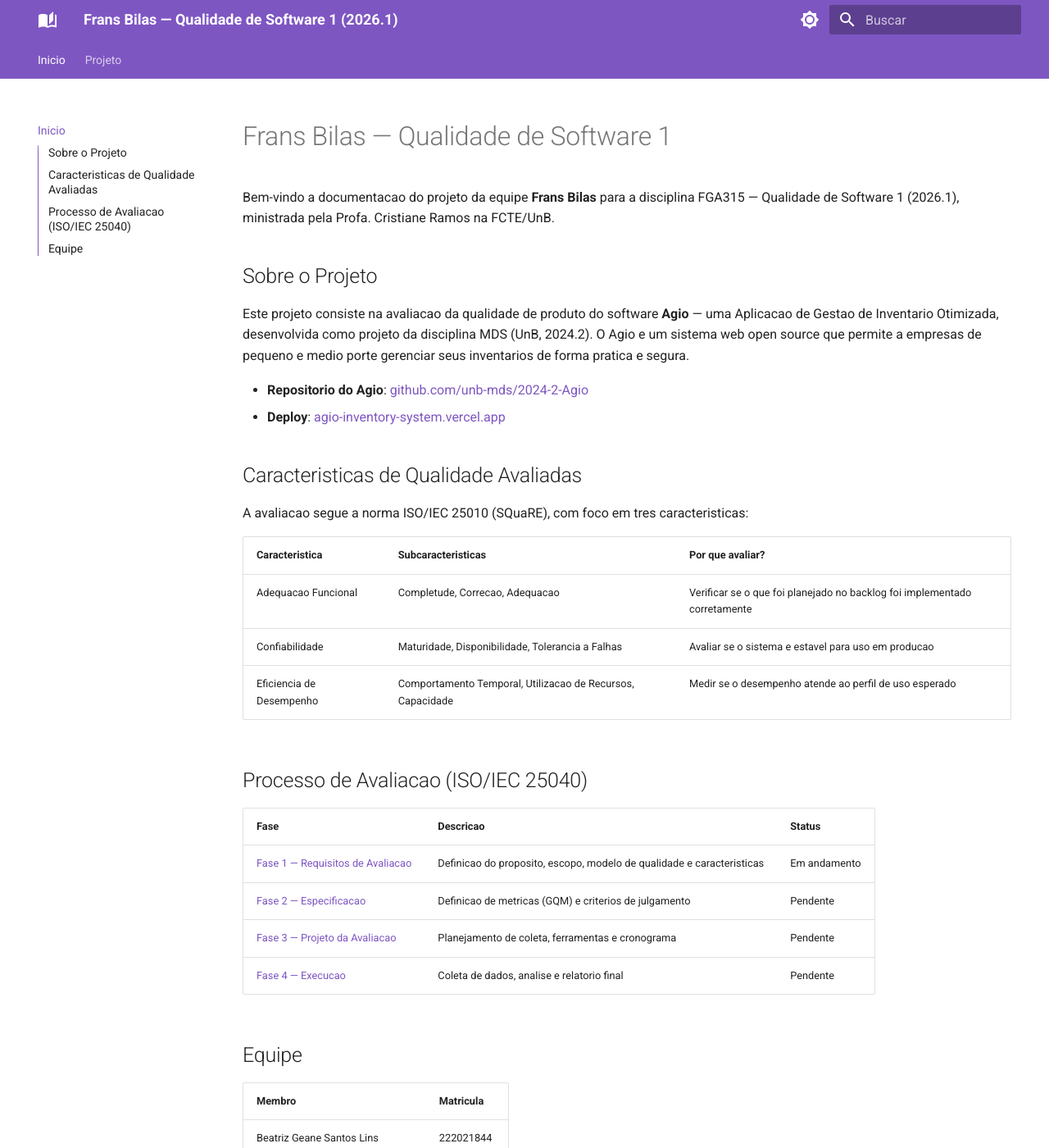
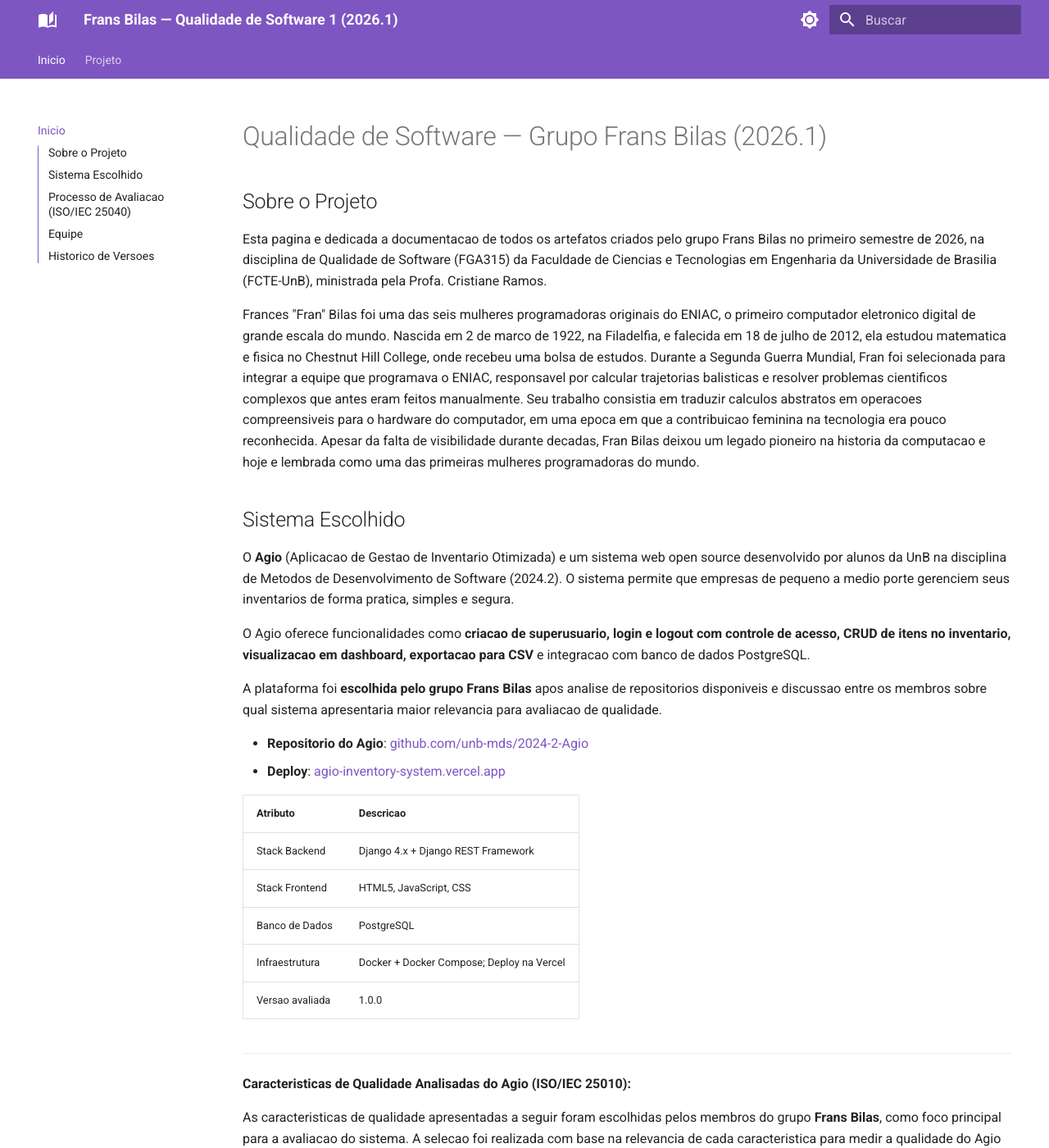
Before and after one commit to FCTE-Qualidade-de-Software-1/2026-1_T01_FRANS_BILAS, an MkDocs documentation site: the page built from docs/index.md, in a window 1280 px wide and 1400 px high. Shown: the whole window at 82% size. Built offline with MkDocs 1.6.1 and Material for MkDocs 9.7.7, drawn with Linux system fonts in a browser that asks for light colours; some of the changed text lies outside the part shown.

Commit message:
mudança no index

```diff
--- a/docs/index.md
+++ b/docs/index.md
@@ -1,23 +1,63 @@
-# Frans Bilas — Qualidade de Software 1
-
-Bem-vindo a documentacao do projeto da equipe **Frans Bilas** para a disciplina FGA315 — Qualidade de Software 1 (2026.1), ministrada pela Profa. Cristiane Ramos na FCTE/UnB.
+# Qualidade de Software — Grupo Frans Bilas (2026.1)
 
 ## Sobre o Projeto
 
-Este projeto consiste na avaliacao da qualidade de produto do software **Agio** — uma Aplicacao de Gestao de Inventario Otimizada, desenvolvida como projeto da disciplina MDS (UnB, 2024.2). O Agio e um sistema web open source que permite a empresas de pequeno e medio porte gerenciar seus inventarios de forma pratica e segura.
+Esta pagina e dedicada a documentacao de todos os artefatos criados pelo grupo Frans Bilas no primeiro semestre de 2026, na disciplina de Qualidade de Software (FGA315) da Faculdade de Ciencias e Tecnologias em Engenharia da Universidade de Brasilia (FCTE-UnB), ministrada pela Profa. Cristiane Ramos.
+
+Frances "Fran" Bilas foi uma das seis mulheres programadoras originais do ENIAC, o primeiro computador eletronico digital de grande escala do mundo. Nascida em 2 de marco de 1922, na Filadelfia, e falecida em 18 de julho de 2012, ela estudou matematica e fisica no Chestnut Hill College, onde recebeu uma bolsa de estudos. Durante a Segunda Guerra Mundial, Fran foi selecionada para integrar a equipe que programava o ENIAC, responsavel por calcular trajetorias balisticas e resolver problemas cientificos complexos que antes eram feitos manualmente. Seu trabalho consistia em traduzir calculos abstratos em operacoes compreensiveis para o hardware do computador, em uma epoca em que a contribuicao feminina na tecnologia era pouco reconhecida. Apesar da falta de visibilidade durante decadas, Fran Bilas deixou um legado pioneiro na historia da computacao e hoje e lembrada como uma das primeiras mulheres programadoras do mundo.
+
+## Sistema Escolhido
+
+O **Agio** (Aplicacao de Gestao de Inventario Otimizada) e um sistema web open source desenvolvido por alunos da UnB na disciplina de Metodos de Desenvolvimento de Software (2024.2). O sistema permite que empresas de pequeno a medio porte gerenciem seus inventarios de forma pratica, simples e segura.
+
+O Agio oferece funcionalidades como **criacao de superusuario, login e logout com controle de acesso, CRUD de itens no inventario, visualizacao em dashboard, exportacao para CSV** e integracao com banco de dados PostgreSQL.
+
+A plataforma foi **escolhida pelo grupo Frans Bilas** apos analise de repositorios disponiveis e discussao entre os membros sobre qual sistema apresentaria maior relevancia para avaliacao de qualidade.
 
 - **Repositorio do Agio**: [github.com/unb-mds/2024-2-Agio](https://github.com/unb-mds/2024-2-Agio)
 - **Deploy**: [agio-inventory-system.vercel.app](https://agio-inventory-system.vercel.app/)
 
-## Caracteristicas de Qualidade Avaliadas
+| Atributo | Descricao |
+|---|---|
+| Stack Backend | Django 4.x + Django REST Framework |
+| Stack Frontend | HTML5, JavaScript, CSS |
+| Banco de Dados | PostgreSQL |
+| Infraestrutura | Docker + Docker Compose; Deploy na Vercel |
+| Versao avaliada | 1.0.0 |
 
-A avaliacao segue a norma ISO/IEC 25010 (SQuaRE), com foco em tres caracteristicas:
+---
 
-| Caracteristica | Subcaracteristicas | Por que avaliar? |
-|---|---|---|
-| Adequacao Funcional | Completude, Correcao, Adequacao | Verificar se o que foi planejado no backlog foi implementado corretamente |
-| Confiabilidade | Maturidade, Disponibilidade, Tolerancia a Falhas | Avaliar se o sistema e estavel para uso em producao |
-| Eficiencia de Desempenho | Comportamento Temporal, Utilizacao de Recursos, Capacidade | Medir se o desempenho atende ao perfil de uso esperado |
+**Caracteristicas de Qualidade Analisadas do Agio (ISO/IEC 25010):**
+
+As caracteristicas de qualidade apresentadas a seguir foram escolhidas pelos membros do grupo **Frans Bilas**, como foco principal para a avaliacao do sistema. A selecao foi realizada com base na relevancia de cada caracteristica para medir a qualidade do Agio em relacao as necessidades dos usuarios e a confiabilidade do sistema, utilizando uma matriz de Impacto x Viabilidade (detalhada na [Fase 1](fase1.md)).
+
+*Tabela 1: Caracteristicas de Qualidade Escolhidas*
+
+| Caracteristica | Subcaracteristica | Exemplo no Agio | Impacto para o Usuario |
+|---|---|---|---|
+| Adequacao Funcional | Completude | Todas as funcionalidades de CRUD, autenticacao e exportacao CSV estao disponiveis conforme o backlog | Usuario consegue realizar todas as tarefas de gestao de inventario sem limitacoes |
+|  | Correcao | Os dados de inventario exibidos no dashboard refletem corretamente as operacoes realizadas | Usuario recebe informacoes precisas sobre estoque, aumentando confianca no sistema |
+|  | Adequacao (Pertinencia) | Funcionalidades implementadas atendem as necessidades reais de gestao de inventario para PMEs | Usuario realiza tarefas de forma alinhada ao seu objetivo de negocio |
+| Confiabilidade | Maturidade | Sistema com testes automatizados (pytest-django) e CI/CD no GitHub Actions | Reduz frustracoes e interrupcoes durante o uso cotidiano |
+|  | Disponibilidade | Aplicacao publicada na Vercel com acesso continuo | Usuario pode acessar o sistema quando necessario |
+|  | Tolerancia a Falhas | Caso o banco esteja indisponivel ou entradas invalidas sejam enviadas, o sistema responde de forma controlada | Evita perda de dados e mantem servicos essenciais disponiveis |
+| Eficiencia de Desempenho | Comportamento Temporal | Endpoints da API REST respondem dentro de tempos aceitaveis para operacoes de CRUD | Usuario nao percebe lentidao ao adicionar, editar ou consultar itens |
+|  | Utilizacao de Recursos | Consumo de CPU e memoria dos containers Docker dentro de limites aceitaveis | Sistema nao sobrecarrega a infraestrutura do servidor |
+|  | Capacidade | Sistema suporta multiplos usuarios simultaneos sem degradacao | Empresa pode operar com varios funcionarios acessando o inventario ao mesmo tempo |
+
+---
+
+**Objetivos de Desenvolvimento Sustentavel (ODS) Escolhidos:**
+
+Os **Objetivos de Desenvolvimento Sustentavel (ODS)** foram estabelecidos pela Organizacao das Nacoes Unidas (ONU) para orientar acoes globais em prol de um futuro mais sustentavel, inclusivo e justo.
+
+Para este projeto, o grupo optou pelos seguintes ODS:
+
+- **ODS 9 — Industria, Inovacao e Infraestrutura:** O Agio oferece uma solucao gratuita e open source de gestao de inventario para PMEs, reduzindo a barreira de entrada tecnologica para empresas que nao podem pagar por sistemas comerciais.
+
+- **ODS 12 — Consumo e Producao Responsaveis:** Um sistema de gestao de inventario eficiente reduz desperdicios por superestoque ou falta de controle, contribuindo para praticas de producao mais responsaveis.
+
+---
 
 ## Processo de Avaliacao (ISO/IEC 25040)
 
@@ -28,15 +68,25 @@
 | [Fase 3 — Projeto da Avaliacao](fase3.md) | Planejamento de coleta, ferramentas e cronograma | Pendente |
 | [Fase 4 — Execucao](fase4.md) | Coleta de dados, analise e relatorio final | Pendente |
 
+---
+
 ## Equipe
 
-| Membro | Matricula |
-|---|---|
-| Beatriz Geane Santos Lins | 222021844 |
-| Eduardo Belarmino Silva | 221008580 |
-| Joao Pedro Araujo de Freitas Lyra | 232003661 |
-| Manoel Castro Moura Filho | 200023535 |
-| Rivadalvio Joaquim da Silva Filho | 232024026 |
+| Membro | Matricula | GitHub |
+|---|---|---|
+| Beatriz Geane Santos Lins | 222021844 | [GitHub](https://github.com/) |
+| Eduardo Belarmino Silva | 221008580 | [GitHub](https://github.com/) |
+| Joao Pedro Araujo de Freitas Lyra | 232003661 | [GitHub](https://github.com/Jadequilin) |
+| Manoel Castro Moura Filho | 200023535 | [GitHub](https://github.com/) |
+| Rivadalvio Joaquim da Silva Filho | 232024026 | [GitHub](https://github.com/) |
+
+---
+
+## Historico de Versoes
+
+| Versao | Data | Descricao | Autor(a) |
+|:---:|:---:|:---:|:---:|
+| 1.0 | 11/05/2026 | Criacao da pagina inicial e estrutura do repositorio | Equipe Frans Bilas |
 
 ---
 
```
